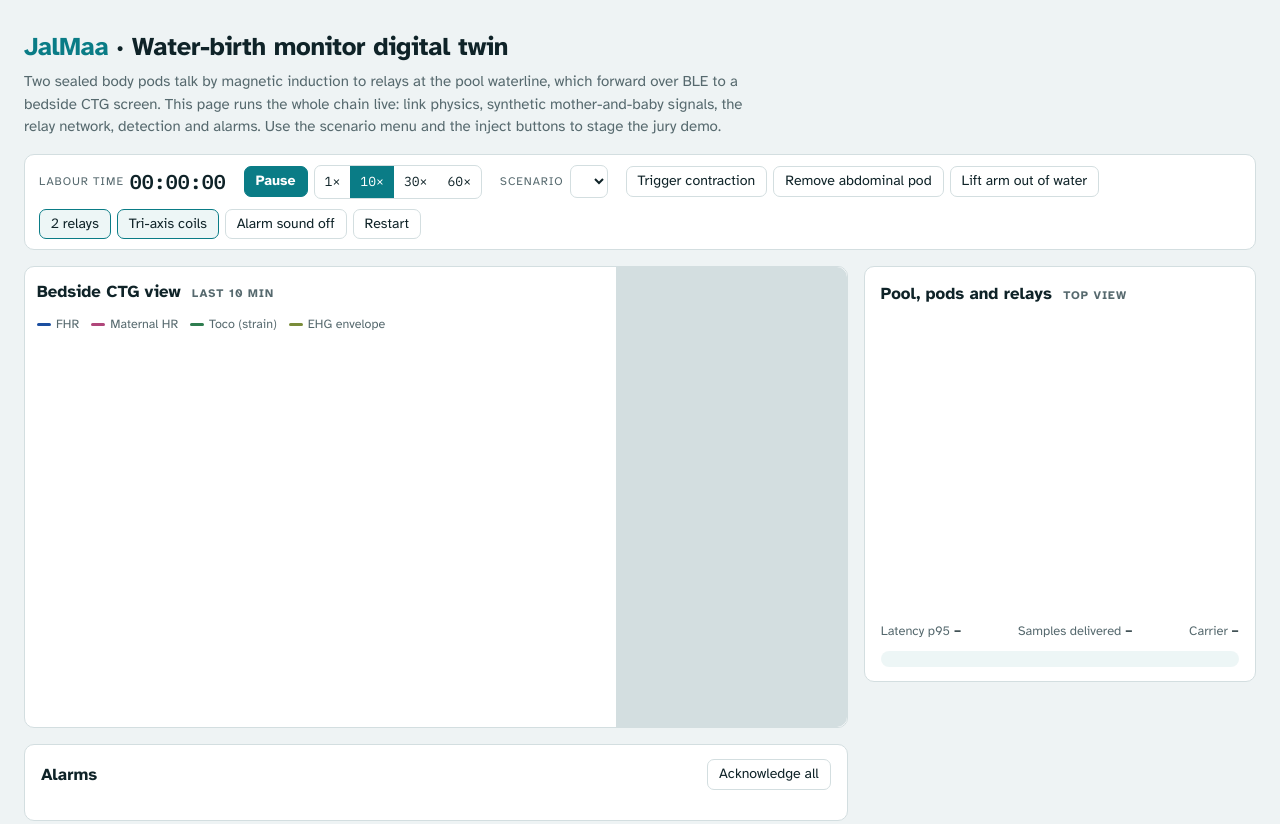
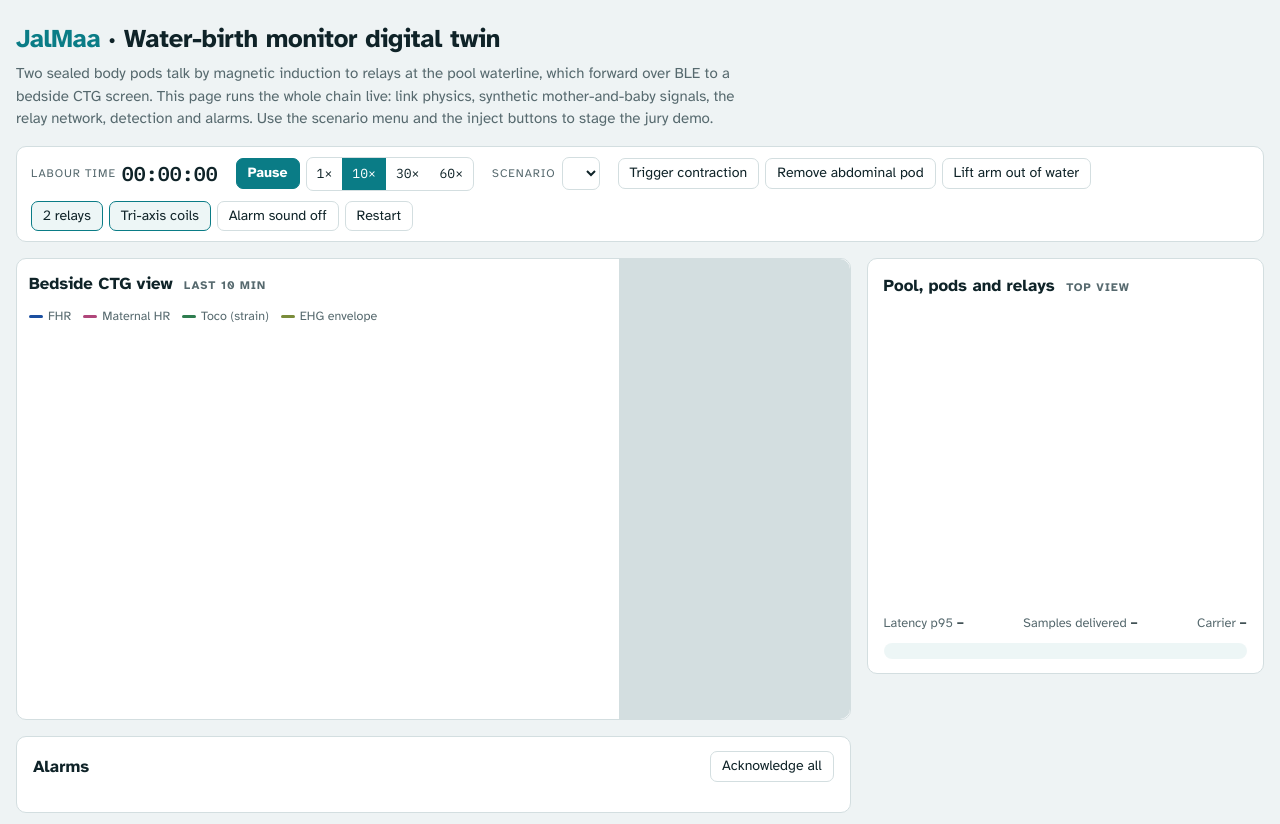
Before and after one commit to amalnathkp13-boop/jalmaa, a plain HTML site: page web/ui-template.html in a window 1280 px wide. Shown: the top 824 px of the page. Drawn offline with Linux system fonts and the light colour scheme; animation ran at ten frames a second.

Commit message:
Make bedside twin a standalone page and add team credits

```diff
--- a/web/ui-template.html
+++ b/web/ui-template.html
@@ -1,5 +1,9 @@
+<!doctype html>
+<html lang="en">
+<head>
+<meta charset="utf-8">
+<meta name="viewport" content="width=device-width, initial-scale=1, viewport-fit=cover">
 <title>JalMaa Digital Twin</title>
-<meta name="claude:viewport-fit-sides" content="cover">
 <link rel="preconnect" href="https://fonts.googleapis.com">
 <link rel="stylesheet" href="https://fonts.googleapis.com/css2?family=Atkinson+Hyperlegible:wght@400;700&family=IBM+Plex+Mono:wght@400;500;600&display=swap">
 <style>
@@ -26,7 +30,7 @@
   --ok:#6BD49A; --warn:#F2B53A; --urgent:#FF6B6B; --info:#7FB2FF;
   --water:#123138; --water-edge:#2C6E76; color-scheme:dark}
 *{box-sizing:border-box}
-body{background:var(--bg);color:var(--ink);font-family:var(--f-ui);font-size:15px;line-height:1.5}
+body{margin:0;background:var(--bg);color:var(--ink);font-family:var(--f-ui);font-size:15px;line-height:1.5}
 .wrap{max-width:1360px;margin:0 auto;padding-left:max(16px,env(safe-area-inset-left,0px));padding-right:max(16px,env(safe-area-inset-right,0px));padding-block:20px 40px;display:flex;flex-direction:column;gap:16px}
 h1,h2,h3{margin:0;text-wrap:balance}
 h1{font-size:1.6rem;letter-spacing:-.01em}
@@ -140,6 +144,8 @@ table.t td{padding:9px 8px;border-bottom:1px solid var(--line);vertical-align:to
 .arch .n.water{background:var(--water);border-color:var(--water-edge)}
 footer{font-size:.78rem;color:var(--muted)}
 </style>
+</head>
+<body>
 
 <div class="wrap">
   <header>
@@ -558,3 +564,5 @@ reset(); lbDefaults(); renderLB(); renderValRows();
 requestAnimationFrame((t) => { lastT = t; frame(t); });
 })();
 </script>
+</body>
+</html>
```
Also changed, not shown: web/index.html (+10 -2 lines), 1 other file.
